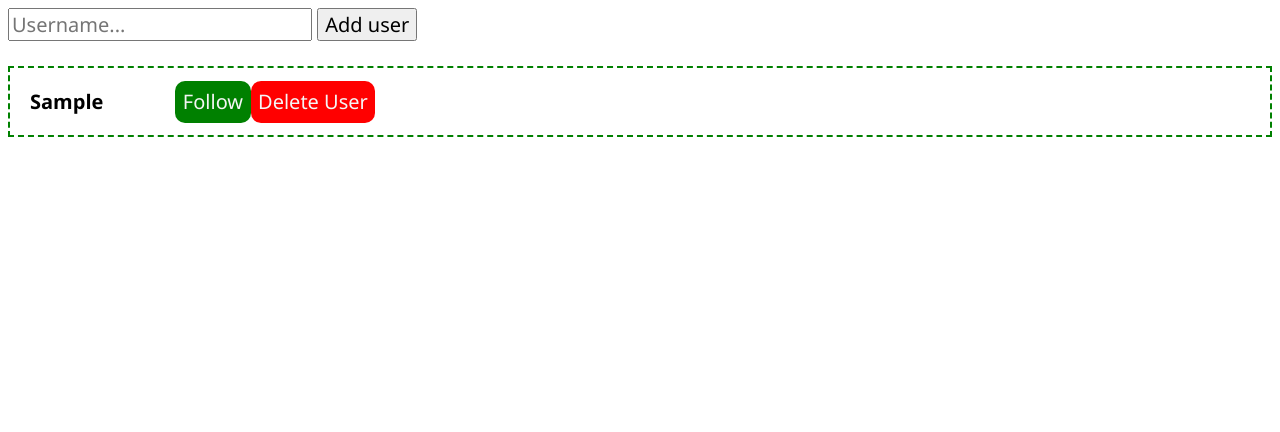
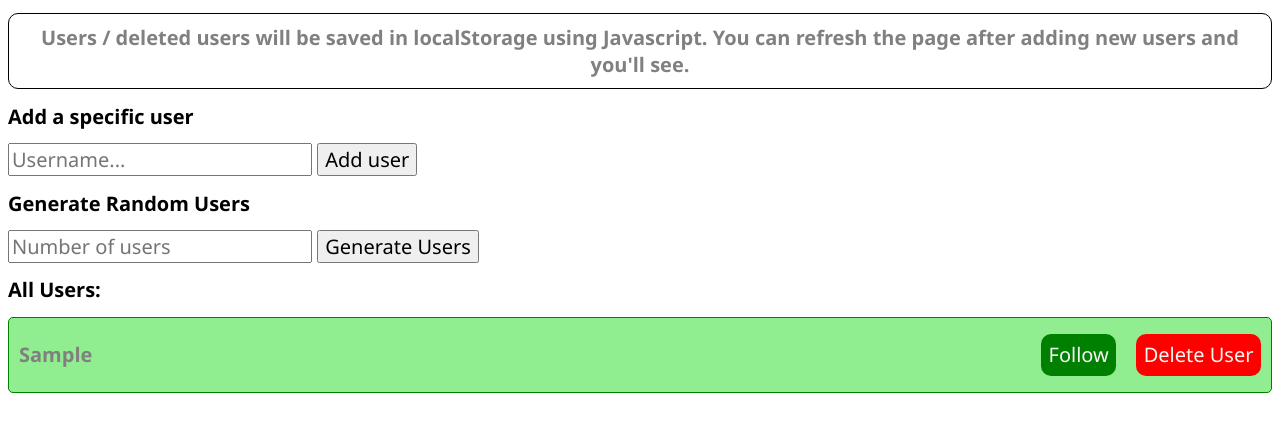
Before and after one commit to lazarnarcis/follow-system, a plain HTML site: page index.html in a window 1280 px wide. Both pictures are taken after typing "Sample" into the empty fields and a click on the button "Add user". Drawn offline with Linux system fonts and the light colour scheme.

Commit message:
new updates ( save users in localStorage )

```diff
--- a/app.js
+++ b/app.js
@@ -1,6 +1,41 @@
 let divUsers = document.querySelector("#users");
+let users = localStorage.getItem("users") || [];
 
-let users = [];
+function parseJSON (element) {
+    const elementReturned = JSON.parse(element);
+    return elementReturned;
+}
+
+users = parseJSON(users);
+
+function generateNumber (min, max) {
+    return Math.floor((Math.random() * (max - min)) + min);
+}
+
+function generateUser (text, userLength) {
+    let randomText = "";
+    for (let i = 1; i <= userLength; i++) {
+        randomText += text[generateNumber(0, text.length)];
+    }
+    return randomText;
+}
+
+function generateUsers () {
+    let usersLength = document.querySelector("#usersLength").value;
+    if (usersLength == "" || usersLength < 1 || usersLength > 10) {
+        alert("Unaccepted value!");
+        return;
+    }
+    let abc = 'qwertyuiopasdfghjklzxcvbnm1234567890';
+
+    for (let i = 1; i <= usersLength; i++) {
+        let username = generateUser(abc, 8);
+        let user = userSyntax(username);
+        users = [user, ...users];
+        localStorage.setItem("users", JSON.stringify(users));
+        showUsers();
+    }
+}
 
 function showUsers () {
     divUsers.innerHTML = "";
@@ -27,12 +62,10 @@ function showUsers () {
             followText = "Follow";
         }
         buttonFollow.innerHTML = followText;
+
         buttonFollow.addEventListener("click", () => {
-            if (users[i].follow) {
-                users[i].follow = false;
-            } else {
-                users[i].follow = true;
-            }
+            setFollow(i);
+            localStorage.setItem("users", JSON.stringify(users));
             showUsers();
         });
         divOptions.appendChild(buttonFollow);
@@ -42,9 +75,18 @@ function showUsers () {
         buttonDelete.innerHTML = "Delete User";
         buttonDelete.addEventListener("click", () => {
             users.splice(users.indexOf(users[i]), 1);
+            localStorage.setItem("users", JSON.stringify(users));
             showUsers();
         });
         divOptions.appendChild(buttonDelete);
+    }
+}
+
+function setFollow(i) {
+    if (users[i].follow) {
+        users[i].follow = false;
+    } else {
+        users[i].follow = true;
     }
 }
 
@@ -55,12 +97,19 @@ function addUser () {
     if (inputValue == "") {
         alert("Please enter a username!");
     } else {
-        let user = {
-            name: inputValue,
-            follow: false
-        };
+        let user = userSyntax(inputValue);
         users = [user, ...users];
+        localStorage.setItem("users", JSON.stringify(users));
         showUsers();
         input.value = "";
     }
 }
+
+function userSyntax(inputValue) {
+    return {
+        name: inputValue,
+        follow: false
+    };
+}
+
+showUsers();
--- a/index.html
+++ b/index.html
@@ -8,10 +8,18 @@
     <link rel="stylesheet" href="style.css">
 </head>
 <body>
+    <h1 id="text">Users / deleted users will be saved in localStorage using Javascript. You can refresh the page after adding new users and you'll see.</h1>
     <div id="principal">
+        <h1>Add a specific user</h1>
         <input type="text" id="username" placeholder="Username...">
         <input type="button" onclick="addUser();" value="Add user">
     </div>
+    <div id="other">
+        <h1>Generate Random Users</h1>
+        <input type="text" id="usersLength" placeholder="Number of users">
+        <input type="button" onclick="generateUsers();" value="Generate Users">
+    </div>
+    <h1>All Users:</h1>
     <div id="users"></div>
     <script src="app.js"></script>
 </body>
--- a/style.css
+++ b/style.css
@@ -1,12 +1,21 @@
 #user {
     display: flex;
     align-items: center;
-    border: 2.5px dashed green;
+    border: 1px solid green;
     padding: 10px;
+    margin: 10px 0;
+    background: lightgreen;
+    justify-content: space-between;
+    border-radius: 5px;
 }
 
-#principal {
-    margin-bottom: 25px;
+#text {
+    border: 1px solid black;
+    background: white;
+    color: grey;
+    padding: 10px;
+    text-align: center;
+    border-radius: 10px;
 }
 
 * {
@@ -14,17 +23,9 @@
     font-family: 'Segoe UI', Tahoma, Geneva, Verdana, sans-serif;
 }
 
-h1 {
-    margin: 0;
-    padding: 10px;
-}
-
-#options {
-    margin-left: 5%;
-}
-
 #name {
     font-weight: bold;
+    color: grey;
 }
 
 button {
@@ -38,4 +39,5 @@ button {
 
 #delete {
     background: red;
+    margin-left: 20px;
 }
```
